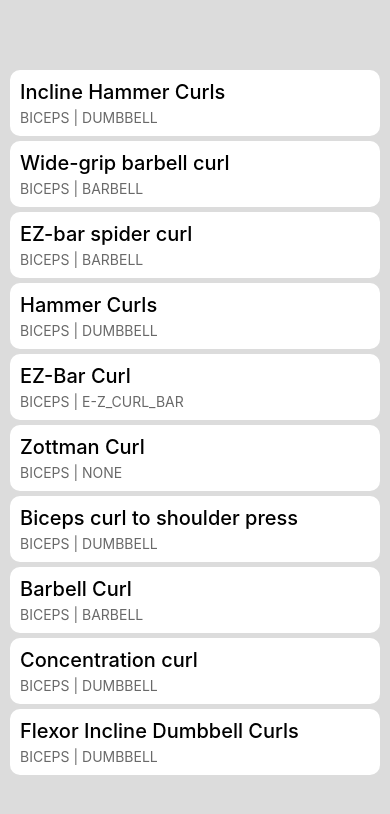
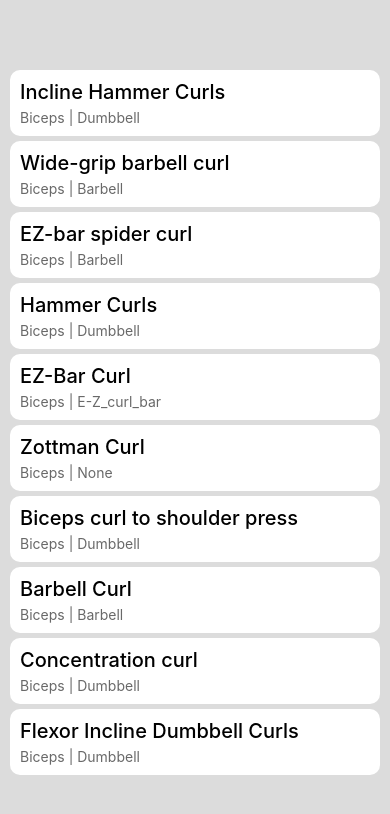
Before and after one commit to anilyavas/react-native-workouts, a React Native app: screen / in a window 390 px wide. Shown: the top 814 px of the page. Built offline with nearby package versions, Linux system fonts and the light colour scheme.

Commit message:
capitalize

```diff
--- a/src/components/ExerciseListItem.js
+++ b/src/components/ExerciseListItem.js
@@ -5,7 +5,8 @@ export function ExerciseListItem({ item }) {
     <View style={styles.exerciseContainer}>
       <Text style={styles.exerciseName}>{item.name}</Text>
       <Text style={styles.exerciseSubtitle}>
-        {item.muscle.toUpperCase()} | {item.equipment.toUpperCase()}
+        <Text style={styles.subValue}>{item.muscle}</Text> | {''}
+        <Text style={styles.subValue}>{item.equipment}</Text>
       </Text>
     </View>
   );
@@ -25,4 +26,7 @@ const styles = StyleSheet.create({
   exerciseSubtitle: {
     color: 'dimgrey',
   },
+  subValue: {
+    textTransform: 'capitalize',
+  },
 });
```
